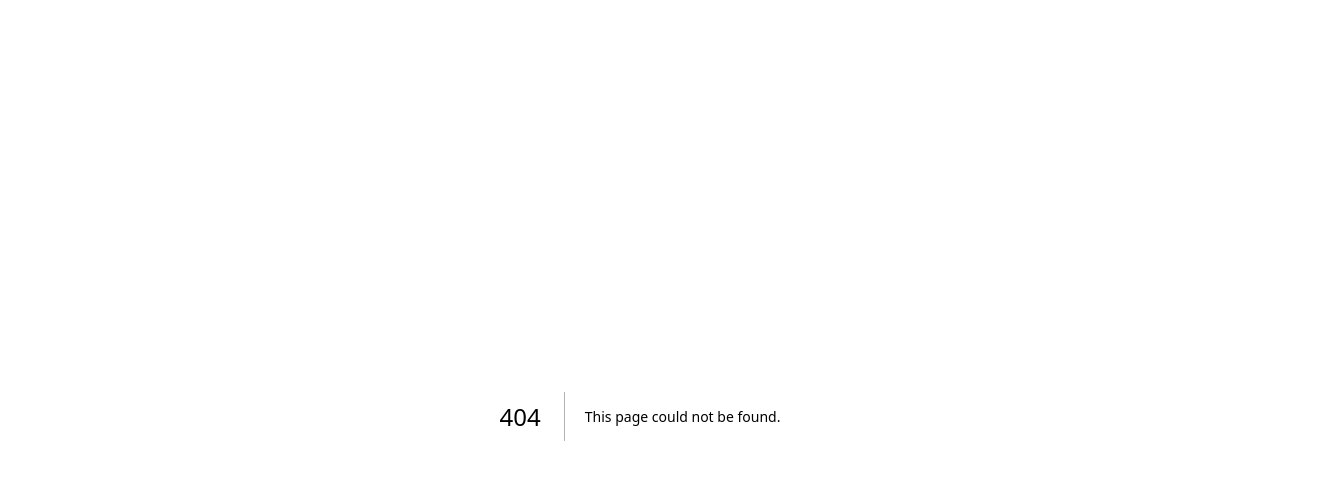
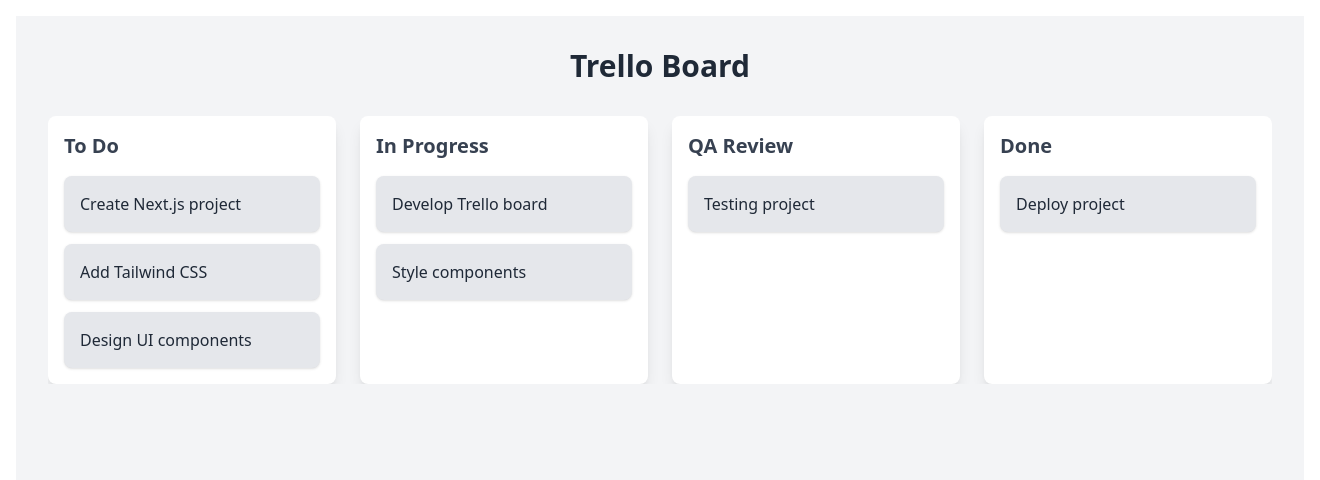
Before and after one commit to uphilgood/jam-board, a Next.js app in the folder apps/client/: page /boards/1 in a window 1280 px wide. Before the commit this address had no page. Shown: the top 480 px of the page, 1320 px wide, since content can reach past the window. Built offline with nearby package versions, Linux system fonts and the light colour scheme.

Commit message:
added DND board with mock data

```diff
--- /dev/null
+++ b/apps/client/app/boards/[boardId]/page.tsx
@@ -0,0 +1,135 @@
+"use client";
+
+import React, { useEffect, useState } from "react";
+import { DragDropContext, Droppable, Draggable, DropResult } from "react-beautiful-dnd";
+
+// Type Definitions
+type Card = {
+  id: string;
+  content: string;
+};
+
+type List = {
+  id: string;
+  title: string;
+  cards: Card[];
+};
+
+// Sample Data
+const initialData: List[] = [
+  {
+    id: "list-1",
+    title: "To Do",
+    cards: [
+      { id: "card-1", content: "Create Next.js project" },
+      { id: "card-2", content: "Add Tailwind CSS" },
+      { id: "card-3", content: "Design UI components" },
+    ],
+  },
+  {
+    id: "list-2",
+    title: "In Progress",
+    cards: [
+      { id: "card-4", content: "Develop Trello board" },
+      { id: "card-5", content: "Style components" },
+    ],
+  },
+  {
+    id: "list-3",
+    title: "QA Review",
+    cards: [{ id: "card-7", content: "Testing project" }],
+  },
+  {
+    id: "list-4",
+    title: "Done",
+    cards: [{ id: "card-6", content: "Deploy project" }],
+  },
+];
+
+// Component
+const Board: React.FC = () => {
+  const [lists, setLists] = useState<List[]>([]);
+
+  useEffect(() => {
+    const fetchWorkItems = () => {
+        setTimeout(() => {
+            setLists(initialData)
+        }, 1000);
+    }
+    fetchWorkItems()
+  },[])
+  const onDragEnd = (result: DropResult) => {
+    const { source, destination } = result;
+
+    // Exit if dropped outside the list
+    if (!destination) return;
+
+    const updatedLists = [...lists];
+    const sourceList = updatedLists.find((list) => list.id === source.droppableId);
+    const destList = updatedLists.find((list) => list.id === destination.droppableId);
+
+    if (!sourceList || !destList) return;
+
+    // Moving within the same list
+    if (source.droppableId === destination.droppableId) {
+      const reorderedCards = Array.from(sourceList.cards);
+      const [movedCard] = reorderedCards.splice(source.index, 1);
+      reorderedCards.splice(destination.index, 0, movedCard);
+      sourceList.cards = reorderedCards;
+    } else {
+      // Moving between different lists
+      const sourceCards = Array.from(sourceList.cards);
+      const destCards = Array.from(destList.cards);
+
+      const [movedCard] = sourceCards.splice(source.index, 1);
+      destCards.splice(destination.index, 0, movedCard);
+
+      sourceList.cards = sourceCards;
+      destList.cards = destCards;
+    }
+
+    setLists(updatedLists);
+  };
+
+  return (
+    <div className="min-h-screen bg-gray-100 p-8">
+      <h1 className="text-3xl font-bold text-center mb-8 text-gray-800">Trello Board</h1>
+      <DragDropContext onDragEnd={onDragEnd}>
+        <div className="flex gap-6 overflow-x-auto">
+          {lists.map((list) => (
+            <Droppable key={list.id} droppableId={list.id} isDropDisabled={false} isCombineEnabled={true} ignoreContainerClipping={true}>
+              {(provided) => (
+                <div
+                  {...provided.droppableProps}
+                  ref={provided.innerRef}
+                  className="bg-white w-72 rounded-lg shadow-lg p-4 flex flex-col"
+                >
+                  <h2 className="text-xl font-semibold text-gray-700 mb-4">{list.title}</h2>
+                  <div className="flex flex-col gap-3">
+                    {list.cards.map((card, index) => (
+                      <Draggable key={card.id} draggableId={card.id} index={index}>
+                        {(provided) => (
+                          <div
+                            {...provided.draggableProps}
+                            {...provided.dragHandleProps}
+                            ref={provided.innerRef}
+                            className="bg-gray-200 p-4 rounded-lg shadow cursor-grab hover:bg-gray-300 transition duration-200"
+                          >
+                            <p className="text-gray-800">{card.content}</p>
+                          </div>
+                        )}
+                      </Draggable>
+                    ))}
+                    {provided.placeholder}
+                  </div>
+                </div>
+              )}
+            </Droppable>
+          ))}
+        </div>
+      </DragDropContext>
+    </div>
+  );
+};
+
+export default Board;
--- a/apps/client/app/boards/page.tsx
+++ b/apps/client/app/boards/page.tsx
@@ -3,6 +3,7 @@
 import { useEffect, useState } from "react";
 import axios from "axios";
 import { useAuth } from "../contexts/authContext";
+import { redirect } from "next/navigation";
 
 interface Board {
   id: number;
@@ -128,6 +129,7 @@
               {boards.map((board) => (
                 <div
                   key={board.id}
+                  onClick={() => redirect(`boards/${board.id}`)}
                   className="bg-white shadow-md rounded-lg p-4 hover:shadow-xl transition"
                 >
                   <h3 className="text-lg font-semibold mb-2">{board.name}</h3>
--- a/apps/client/package.json
+++ b/apps/client/package.json
@@ -12,11 +12,13 @@
     "axios": "^1.7.9",
     "next": "^15.0.4",
     "react": "^19.0.0",
+    "react-beautiful-dnd": "^13.1.1",
     "react-dom": "^19.0.0"
   },
   "devDependencies": {
     "@types/node": "^22.10.1",
     "@types/react": "^19.0.1",
+    "@types/react-beautiful-dnd": "^13.1.8",
     "autoprefixer": "^10.4.20",
     "postcss": "^8.4.49",
     "tailwindcss": "^3.4.16",
```
Also changed, not shown: apps/client/app/boards/[boardId]/DragAndDrop.tsx (added), 1 other file (tests, documents, lock files or other folders).
